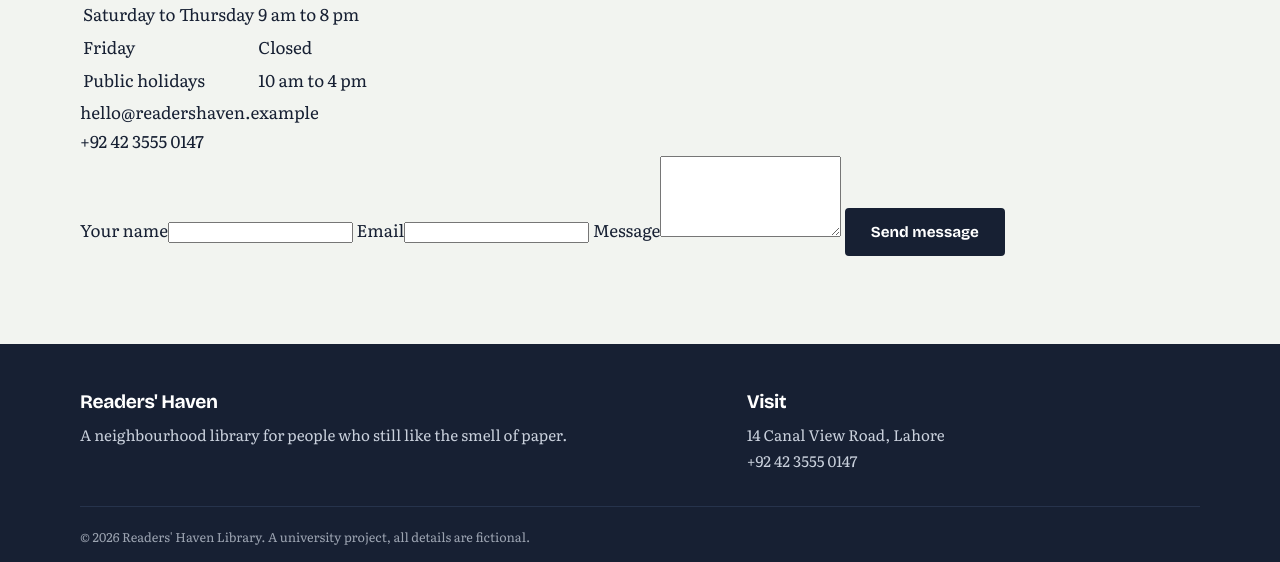
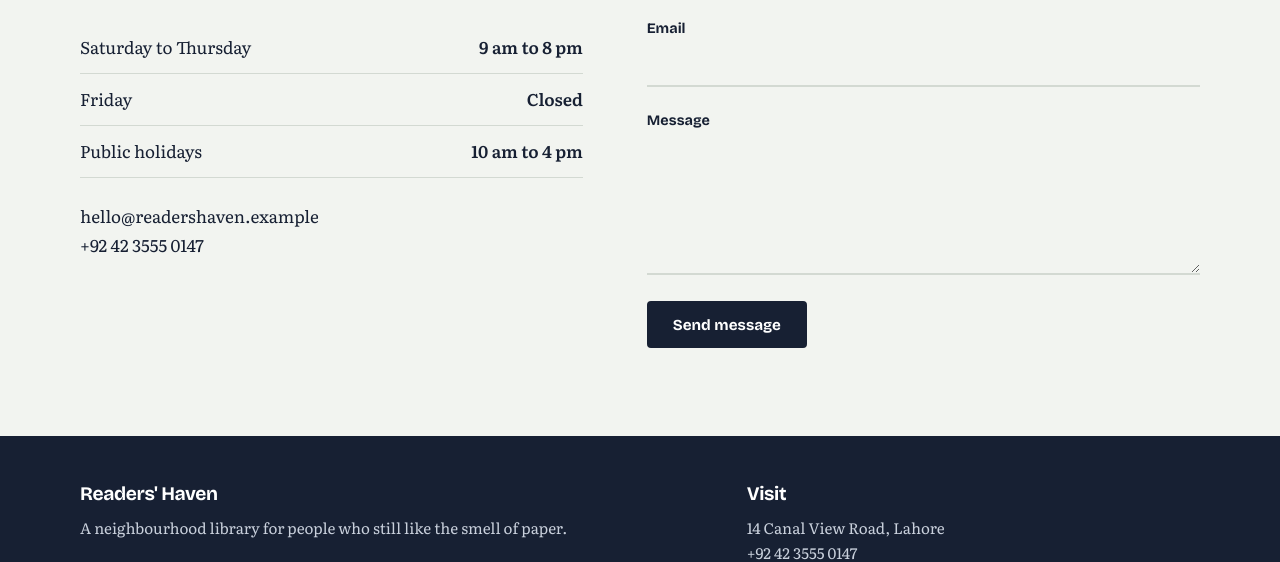
Before and after one commit to hammad-m19/readers-haven-library, a website: page src/contact.html in a window 1280 px wide. Shown: the part 538-1100 px from the top of the page. Drawn offline with nearby package versions, Linux system fonts and the light colour scheme.

Commit message:
Add contact page styles and animated form fields

```diff
--- a/styles/style.css
+++ b/styles/style.css
@@ -492,7 +492,16 @@ section {
 @media(max-width:760px){.services-list li{grid-template-columns:1fr;gap:.3rem}.services-list span{justify-self:start;text-align:left}}
 @media(max-width:480px){.services-list h3{font-size:1.05rem}}
 /* ===== 7. PAGE: CONTACT (contact.html), ===== */
-
+.contact-grid{display:grid;grid-template-columns:1fr 1.1fr;gap:4rem}
+.contact-hours{width:100%;border-collapse:collapse;margin:1.5rem 0}
+.contact-hours td{padding:.7rem 0;border-bottom:1px solid var(--line)}
+.contact-hours td:last-child{text-align:right;font-weight:600}
+.contact-form{display:grid;gap:1.6rem}
+.contact-form label{display:grid;gap:.3rem;font:600 .9rem var(--head)}
+.contact-form input,.contact-form textarea{font:400 1rem var(--body);color:var(--ink);padding:.6rem 0;border:0;border-bottom:2px solid var(--line);border-radius:0;background:linear-gradient(var(--saffron),var(--saffron)) left bottom/0 3px no-repeat;transition:background-size .5s var(--ease)}
+.contact-form input:focus,.contact-form textarea:focus{outline:0;background-size:100% 3px}
+.contact-form .btn{justify-self:start}
+@media(max-width:820px){.contact-grid{grid-template-columns:1fr;gap:2.5rem}}
 
 /* ===== 8. REDUCED MOTION  ===== */
 
```
